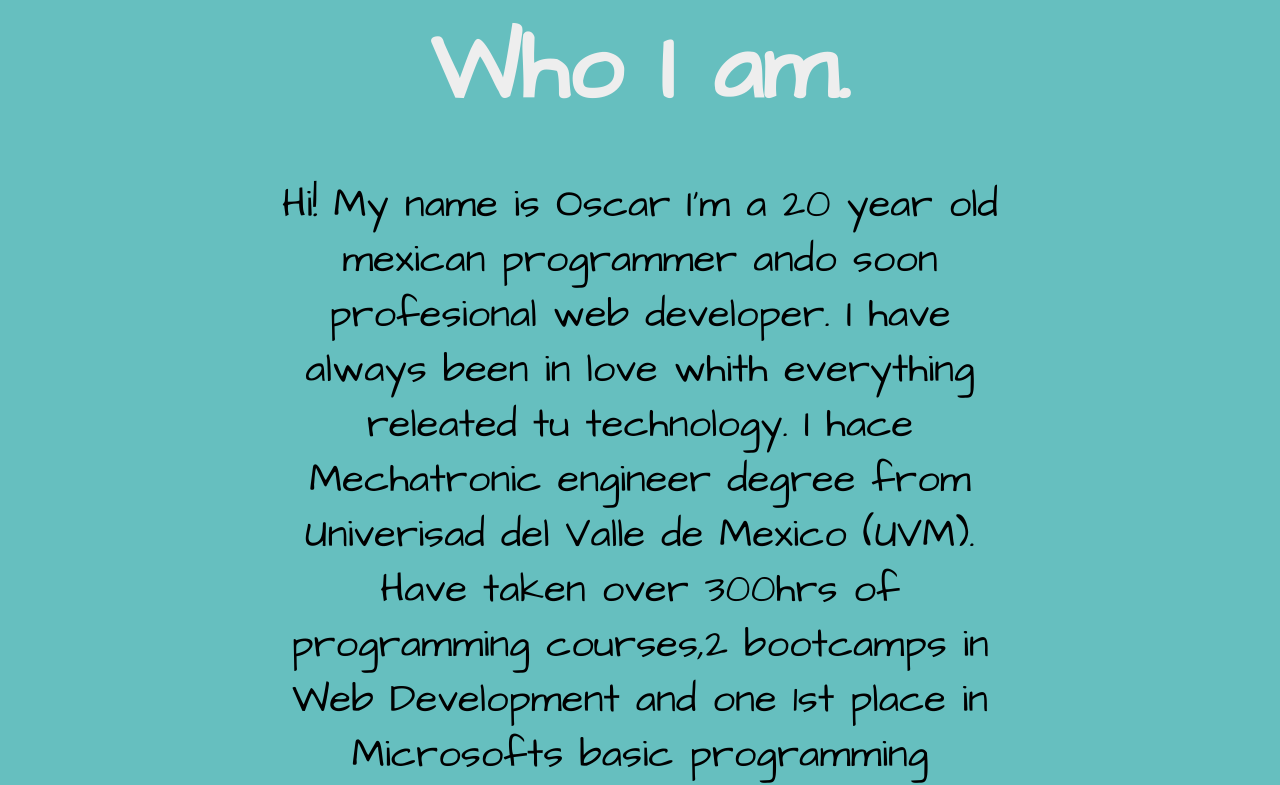
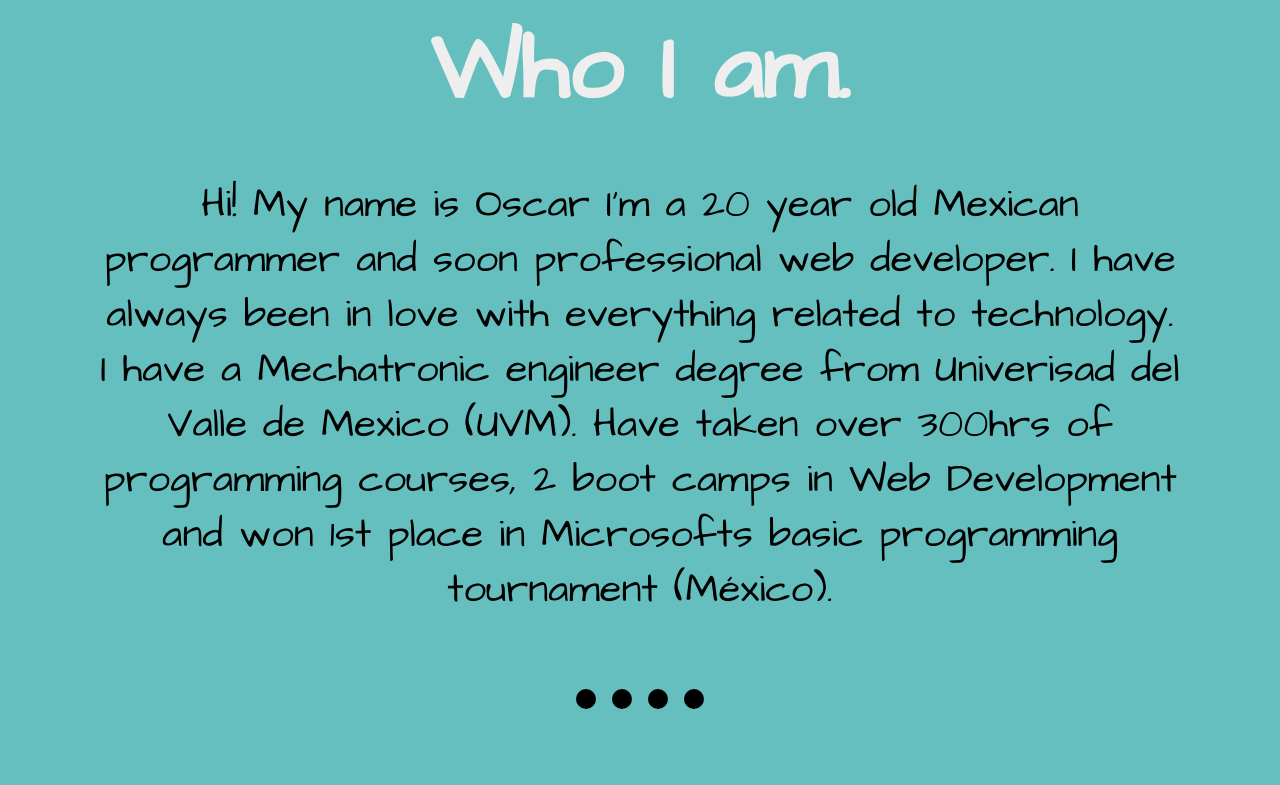
Before and after one commit to oscarlopcamp/My-Website, a plain HTML site: page index.html in a window 1280 px wide. Shown: the part 816-1601 px from the top of the page. Drawn offline with Linux system fonts and the light colour scheme.

Commit message:
Add files via upload

```diff
--- a/css/styles.css
+++ b/css/styles.css
@@ -74,7 +74,7 @@ hr{
 
 .middle-container p{
   background-color: #66bfbf;
-  padding: 1em 7em 1em 7em;
+  padding: 1em 100px 1em 100px;
   font-size: 2.5rem;
   margin: 0;
   width: auto;
--- a/index.html
+++ b/index.html
@@ -31,9 +31,7 @@
   <div class="middle-container">
     <div class="profile">
       <h2>Who I am.</h2>
-      <p>Hi! My name is Oscar I'm a 20 year old mexican programmer ando soon profesional web developer. I have always been in love whith everything releated tu technology.
-        I hace Mechatronic engineer degree from Univerisad del Valle de Mexico (UVM). Have taken over 300hrs of programming courses,2 bootcamps in Web Development and one
-        1st place in Microsofts basic programming tournament (México).</p>
+      <p>Hi! My name is Oscar I'm a 20 year old Mexican programmer and soon professional web developer. I have always been in love with everything related to technology. I have a Mechatronic engineer degree from Univerisad del Valle de Mexico (UVM). Have taken over 300hrs of programming courses, 2 boot camps in Web Development and won 1st place in Microsofts basic programming tournament (México).</p>
     </div>
     <hr>
     <div class="profile">
@@ -43,8 +41,7 @@
     <hr>
     <div class="profile">
       <h2>Proyects for the future</h2>
-      <p>One of my biggest drems is to be a head Web developer in terms of security, helping google create the first free and funtional anti-virus for all user when navigating con the web en downloading
-        files such as "Norton", "Kaspersky" and more.</p>
+      <p>One of my biggest dreams is to be a head Web developer in terms of security, helping google create the first free and functional anti-virus for all users when surfing the web or downloading files; such as "Norton", "Kaspersky" and more...</p>
     </div>
     </div>
     <hr>
```
